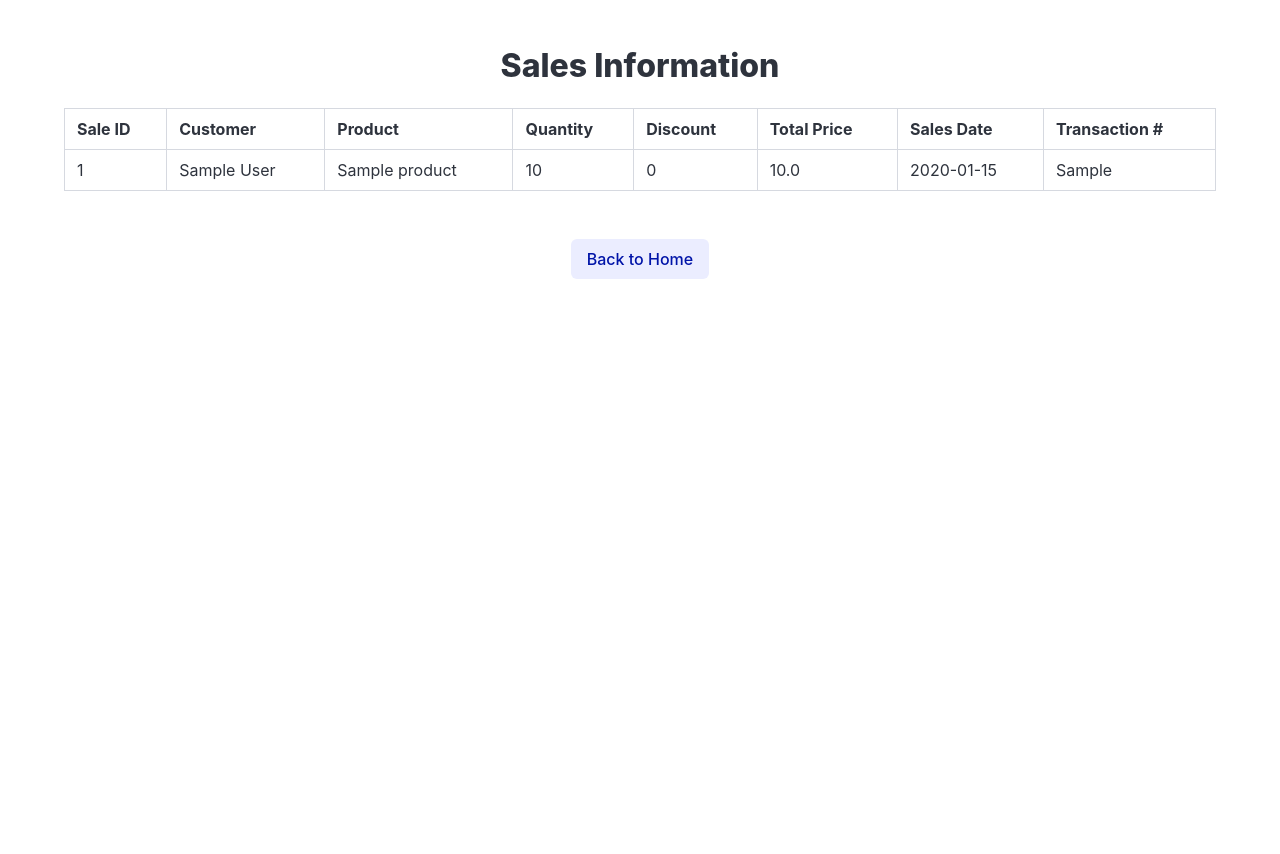
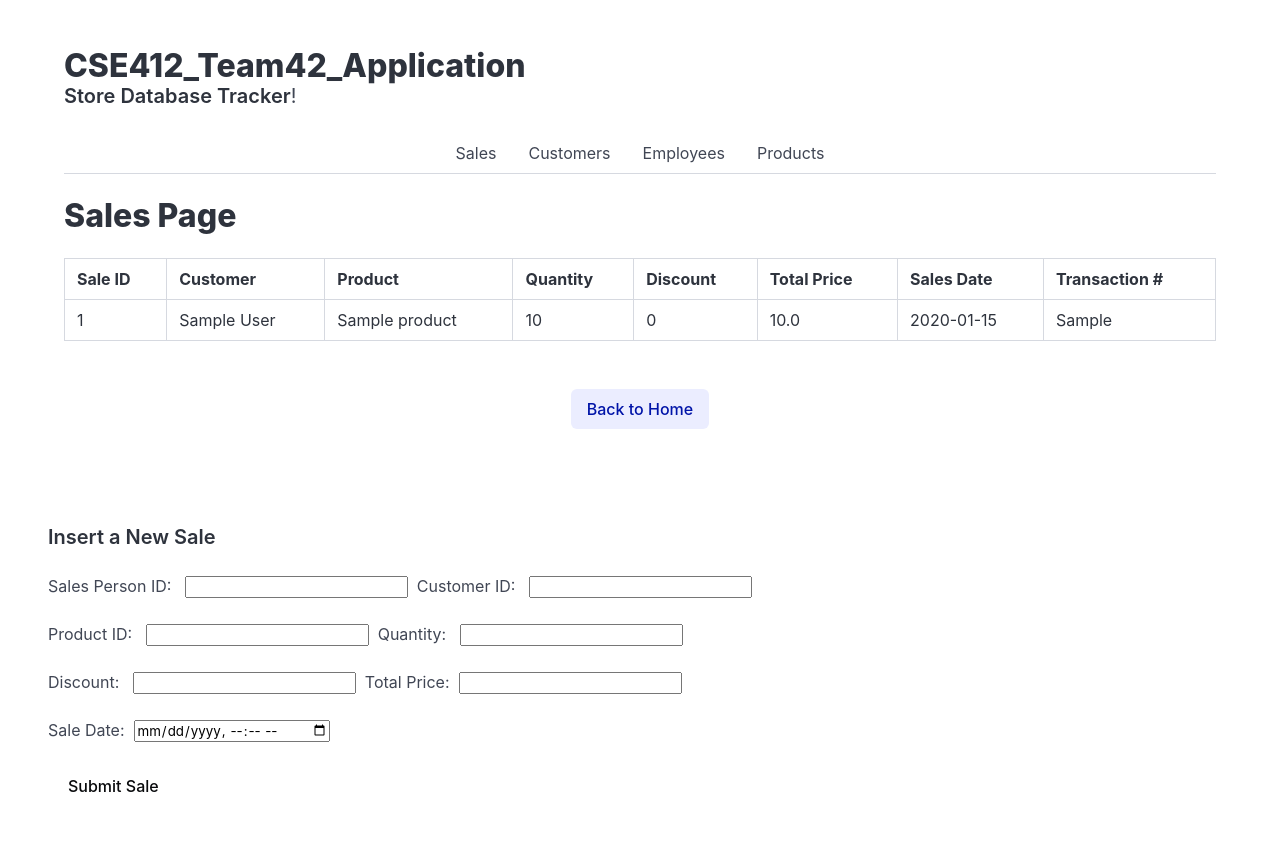
Before and after one commit to jarrodcruz/CSE412_GroupProject, a Flask app: template templates/sales.html in a window 1280 px wide. Before the commit the page ends 279 px from the top, so only its background shows below. Run offline with Flask 3, Linux system fonts and the light colour scheme; the template is opened without the code that fills it: values that come from a table or form of the project are taken from there, others are empty; tables that the repository leaves empty hold one stand-in row (values such as "Sample post"); some libraries are stand-ins or nearby versions.

Commit message:
changes -MG

```diff
--- a/app.py
+++ b/app.py
@@ -5,7 +5,7 @@ app = Flask(__name__)
 
 # configure the database URI
 app.config["SQLALCHEMY_DATABASE_URI"] = (
-    "postgresql+psycopg2://testuser:123@localhost:8888/412_group_project"
+    "postgresql+psycopg2://testuser:123@localhost:5432/412_group_project"
 )
 app.config["SQLALCHEMY_TRACK_MODIFICATIONS"] = False
 
@@ -63,6 +63,7 @@ def get_employees():
 @app.route("/products", methods=["GET"])
 def get_products():
     products = Product.query.all()
+
     return jsonify(
         [
             {
@@ -84,26 +85,27 @@ def get_products():
 # get all sales
 @app.route("/sales", methods=["GET"])
 def get_sales():
-    sales = Sale.query.all()
-    # return render_template("sales.html", sales=sales)
+    # sales = Sale.query.all()
+    sales = Sale.query.limit(50).all()
+    return render_template("sales.html", sales=sales)
 
-    return jsonify(
-        [
-            {
-                "salesid": sale.salesid,
-                "salespersonid": sale.salespersonid,
-                "customerid": sale.customerid,
-                "productid": sale.productid,
-                "quantity": sale.quantity,
-                "discount": sale.discount,
-                "totalprice": sale.totalprice,
-                "salesdate": sale.salesdate,
-                "transactionnum": sale.transactionnum,
-            }
-            for sale in sales
-        ]
-    )
+    # return jsonify(
+    #     [
+    #         {
+    #             "salesid": sale.salesid,
+    #             "salespersonid": sale.salespersonid,
+    #             "customerid": sale.customerid,
+    #             "productid": sale.productid,
+    #             "quantity": sale.quantity,
+    #             "discount": sale.discount,
+    #             "totalprice": sale.totalprice,
+    #             "salesdate": sale.salesdate,
+    #             "transactionnum": sale.transactionnum,
+    #         }
+    #         for sale in sales
+    #     ]
+    # )
 
 
 if __name__ == "__main__":
-    app.run(debug=True, use_reloader=True)
+    app.run(debug=True, use_reloader=True, port="4000")
--- a/templates/layout.html
+++ b/templates/layout.html
@@ -16,9 +16,18 @@
       <p class="subtitle">
         <strong> Store Database Tracker</strong>!
       </p>
-      <!-- <a href="{{ url_for('get_sales') }}"> -->
+      <div class="tabs is-centered">
+        <ul>
+            <li><a href="{{ url_for('get_sales') }}">Sales</a></li>
+            <li><a href="#">Customers</a></li>
+            <li><a href="#">Employees</a></li>
+            <li><a href="#">Products</a></li>
+        </ul>
+      </div>
+      {% block content %}{% endblock %}
+      <!-- <a href="{{ url_for('get_sales') }}">
         <button class="button is-white is-rounded">See store sales</button>
-      <!-- </a> -->
+      </a> -->
     </div>
   </section>
   <section class="section">
--- a/templates/sales.html
+++ b/templates/sales.html
@@ -1,4 +1,4 @@
-<!-- templates/sales.html -->
+<!-- templates/sales.html
 <!DOCTYPE html>
 <html lang="en">
 <head>
@@ -44,4 +44,44 @@
     </div>
   </section>
 </body>
-</html>
+</html> -->
+
+<!-- templates/sales.html -->
+{% extends "layout.html" %}
+
+{% block content %}
+  <div class="container">
+    <h2 class="title">Sales Page</h2>
+    <table class="table is-bordered is-striped is-fullwidth">
+      <thead>
+        <tr>
+          <th>Sale ID</th>
+          <th>Customer</th>
+          <th>Product</th>
+          <th>Quantity</th>
+          <th>Discount</th>
+          <th>Total Price</th>
+          <th>Sales Date</th>
+          <th>Transaction #</th>
+        </tr>
+      </thead>
+      <tbody>
+        {% for sale in sales %}
+        <tr>
+          <td>{{ sale.salesid }}</td>
+          <td>{{ sale.customer.firstname }} {{ sale.customer.lastname }}</td>
+          <td>{{ sale.product.productname }}</td>
+          <td>{{ sale.quantity }}</td>
+          <td>{{ sale.discount or 0 }}</td>
+          <td>{{ sale.totalprice }}</td>
+          <td>{{ sale.salesdate }}</td>
+          <td>{{ sale.transactionnum }}</td>
+        </tr>
+        {% endfor %}
+      </tbody>
+    </table>
+    <div class="has-text-centered">
+      <a href="{{ url_for('home') }}" class="button is-link is-light mt-5">Back to Home</a>
+    </div>
+  </div>
+{% endblock %}
```
Also changed, not shown: static/style.css (deleted, +0 -25 lines).
